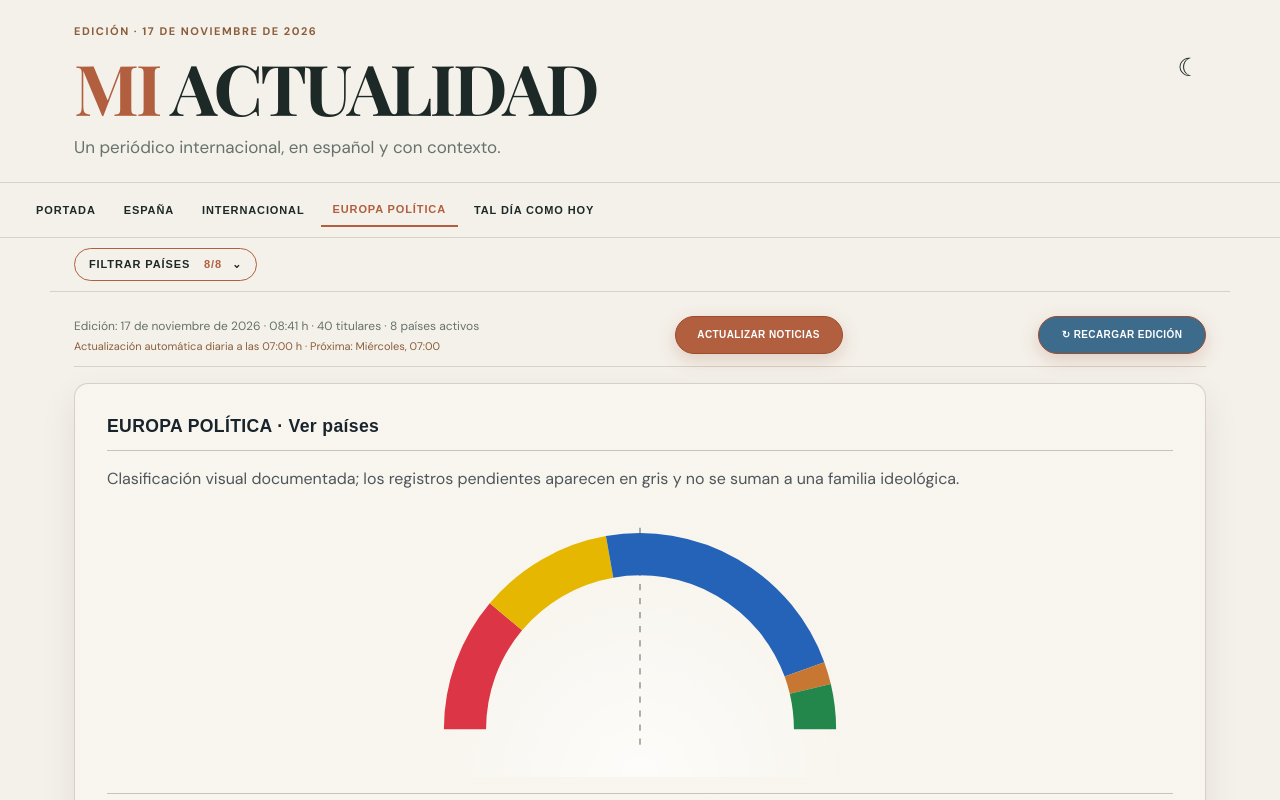
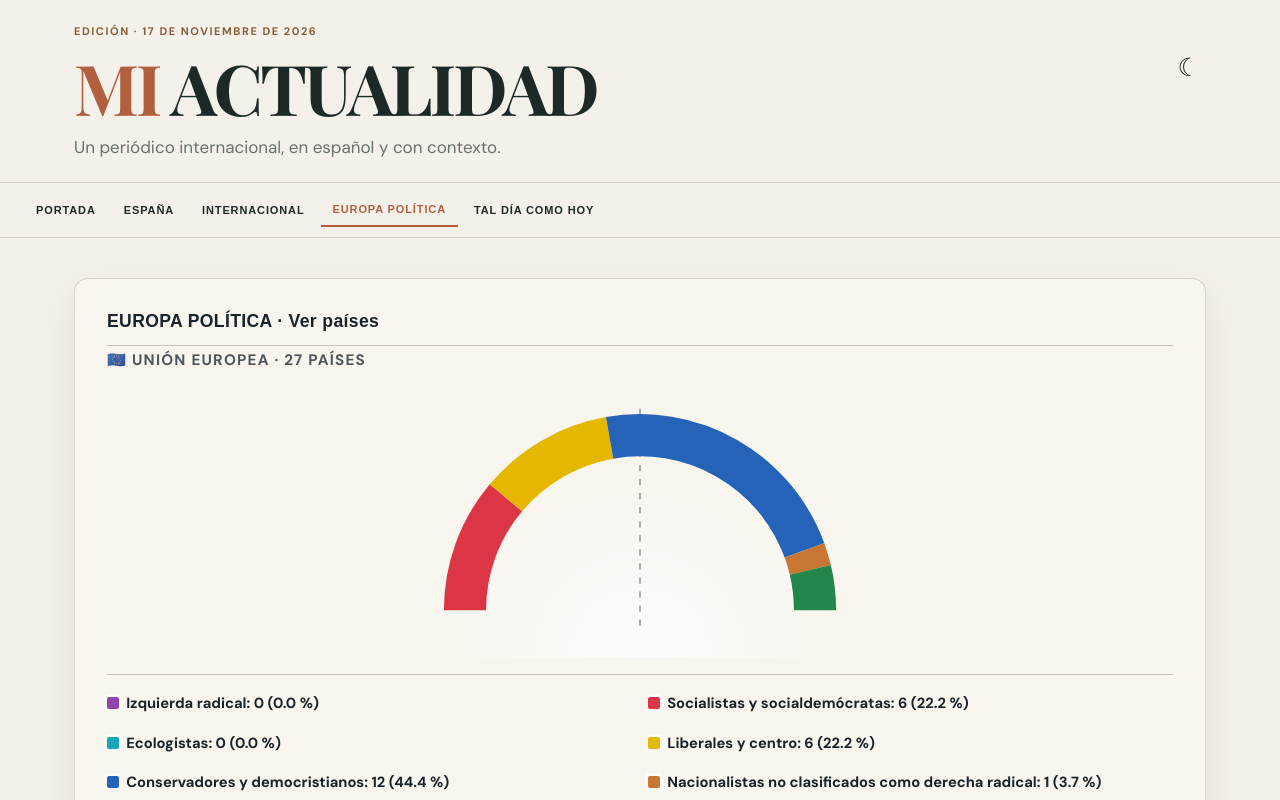
Before and after one commit to jalfpozuelo-alt/mi-actualidad, a React (Vite) app: page / in a window 1280 px wide. Both pictures are taken after a click on the button "EUROPA POLÍTICA". Shown: the top 800 px of the page. Built offline with nearby package versions, Linux system fonts and the light colour scheme.

Commit message:
Separar controles de noticias de secciones especiales
Oculta controles de noticias en las secciones especiales y mejora el encabezado del gráfico europeo.

```diff
--- a/src/EuropaPolitica.tsx
+++ b/src/EuropaPolitica.tsx
@@ -16,7 +16,7 @@ export default function EuropaPolitica(){
  const counts=useMemo(()=>Object.fromEntries(CATEGORY_KEYS.map(k=>[k,data?.governments.filter(g=>(g.status==='validated'&&g.category===k)||(k==='pending'&&g.status!=='validated')).length||0])) as Record<PoliticalCategory,number>,[data]);
  const total=data?.governments.length||0,validated=data?.governments.filter(g=>g.status==='validated'&&g.category&&g.category!=='pending').length||0;
  const arc=(key:PoliticalCategory)=>{const visible=CATEGORY_KEYS.filter(k=>counts[k]);const start=visible.slice(0,visible.indexOf(key)).reduce((a,k)=>a+counts[k],0)/Math.max(total,1)*180;const end=start+counts[key]/Math.max(total,1)*180;const p=(deg:number)=>({x:150-112*Math.cos(deg*Math.PI/180),y:138-112*Math.sin(deg*Math.PI/180)});const a=p(start),b=p(end);return <path key={key} d={`M ${a.x} ${a.y} A 112 112 0 ${end-start>180?1:0} 1 ${b.x} ${b.y}`} stroke={POLITICAL_CATEGORIES[key].color} strokeWidth="27" fill="none" onClick={()=>setSelected(key)}><title>{POLITICAL_CATEGORIES[key].label}: {counts[key]}</title></path>};
- return <section className="euPolitics" aria-label="Europa política"><button className="euTitle" onClick={()=>setSelected(null)}>EUROPA POLÍTICA · Ver países</button><p>Clasificación visual documentada; los registros pendientes aparecen en gris y no se suman a una familia ideológica.</p>
+ return <section className="euPolitics" aria-label="Europa política"><button className="euTitle" onClick={()=>setSelected(null)}>EUROPA POLÍTICA · Ver países</button><p className="euSubhead">🇪🇺 Unión Europea · 27 países</p>
  {total?<><svg viewBox="0 0 300 165" role="img" aria-label="Distribución de gobiernos por categoría política"><line x1="150" y1="9" x2="150" y2="148" stroke="currentColor" strokeDasharray="4 5" opacity=".45"/>{CATEGORY_KEYS.filter(k=>counts[k]).map(arc)}</svg><div className="euTotals">{CATEGORY_KEYS.map(k=><span className="euTotal" key={k}><i style={{background:POLITICAL_CATEGORIES[k].color}}/>{POLITICAL_CATEGORIES[k].label}: {counts[k]} ({(counts[k]/Math.max(total,1)*100).toFixed(1)} %)</span>)}</div><div className="euLegend">{CATEGORY_KEYS.map(k=><button key={k} onClick={()=>setSelected(k)}><span style={{background:POLITICAL_CATEGORIES[k].color}}/>{POLITICAL_CATEGORIES[k].label}: {counts[k]}</button>)}</div></>:<p>No hay gobiernos publicados.</p>}
  <p className="euTimestamp">Datos verificados: {data?.verifiedAt?new Date(data.verifiedAt).toLocaleDateString('es-ES'):'pendientes'} · Validados: {validated}/27 · Pendientes: {total-validated}</p><button onClick={runUpdate} disabled={busy}>{busy?(pipeline?.label||'COMPROBANDO…'):'ACTUALIZAR GOBIERNOS'}</button>{busy&&pipeline&&<p className="euProgress">Progreso: {pipeline.progress}%</p>}{error&&<p role="alert">{error}. Se conservan los datos anteriores.</p>}
  <div className="euDetails"><h3>{selected?POLITICAL_CATEGORIES[selected].label:'Gobiernos por país'}</h3>{data?.governments.filter(g=>!selected||((g.status==='validated'?g.category:'pending')===selected)).map(g=><button className="euCountry" key={g.country} onClick={()=>setDetail(g)}><strong>{g.country}</strong> · {g.leader} · {g.status==='validated'&&g.category?POLITICAL_CATEGORIES[g.category].label:'Pendiente de verificación'}</button>)}</div>
--- a/src/europa-politica.css
+++ b/src/europa-politica.css
@@ -25,3 +25,5 @@
 .euCountry{color:var(--ink,#19232b);transition:background .15s ease,padding-left .15s ease}
 .euCountry:hover,.euCountry:focus-visible{padding-left:.55rem}
 @media(max-width:600px){.euPolitics{padding:1rem;border-radius:12px}.euTotals{gap:.35rem}.euTotal{font-size:.86rem}.euLegend button{box-shadow:none}}
+
+.euSubhead{margin:.2rem 0 1rem!important;color:color-mix(in srgb,var(--ink,#19232b) 68%,transparent);font-size:.95rem;letter-spacing:.08em;text-transform:uppercase;font-weight:700}
--- a/src/main.tsx
+++ b/src/main.tsx
@@ -14,6 +14,7 @@ const flags:Record<string,string>={España:'🇪🇸','Estados Unidos':'🇺🇸
 const readPrefs=()=>{try{return JSON.parse(localStorage.getItem('mi-actualidad-preferences')||'{}')}catch{return {}}};
 function App(){
  const [tab,setTab]=useState('PORTADA'); const [dark,setDark]=useState(readPrefs().dark||false); const [selected,setSelected]=useState<string[]>(readPrefs().countries||countries); const [filterOpen,setFilterOpen]=useState(false); const [notice,setNotice]=useState('Cargando titulares…'); const [updating,setUpdating]=useState(false); const [stories,setStories]=useState<Story[]>([]); const [lastChecked,setLastChecked]=useState<string|null>(null); const [pipeline,setPipeline]=useState('');
+ const isNewsTab=!['EUROPA POLÍTICA','TAL DÍA COMO HOY'].includes(tab);
  const {visible,cover}=useMemo(()=>{const general=s=>!['Tecnología','Medicina','Nutrición'].includes(s.section);const global=stories.filter(s=>selected.includes(s.country)&&general(s)).sort((a,b)=>(b.importance||0)-(a.importance||0)||(new Date(b.publishedAt||0).getTime()-new Date(a.publishedAt||0).getTime()));const cover=[];const countryCounts={};for(const story of global){const count=countryCounts[story.country]||0;if(count>=2)continue;cover.push(story);countryCounts[story.country]=count+1;if(cover.length===5)break;}const coverIds=new Set(cover.map(s=>s.id));const base=global.filter(s=>tab==='ESPAÑA'?s.country==='España':tab==='INTERNACIONAL'?s.country!=='España':tab==='PORTADA'?true:s.section.toUpperCase()===tab);const sorted=tab==='PORTADA'?global:base.filter(s=>!coverIds.has(s.id));if(tab==='INTERNACIONAL'){const counts={};return {cover,visible:sorted.filter(s=>{counts[s.country]=(counts[s.country]||0)+1;return counts[s.country]<=5})}}return {cover,visible:sorted}},[tab,selected,stories]);
  useEffect(()=>{try{localStorage.setItem('mi-actualidad-preferences',JSON.stringify({dark,countries:selected}))}catch{}},[dark,selected]);
  useEffect(()=>{fetch('./data/news-feed.json?version='+Date.now(),{cache:'no-store'}).then(r=>r.ok?r.json():null).then(x=>{if(x?.stories?.length){setStories(x.stories);setNotice('Titulares reales cargados desde fuentes abiertas. Pulsa cualquier titular para leer el original.')}else setNotice('No hay titulares disponibles en este momento.')}).catch(()=>setNotice('No se pudieron cargar titulares en este momento.'))},[]);
@@ -40,8 +41,8 @@ function App(){
  const nextUpdate=()=>{const next=new Date();next.setHours(7,0,0,0);if(next<=new Date())next.setDate(next.getDate()+1);return next.toLocaleString('es-ES',{weekday:'long',hour:'2-digit',minute:'2-digit'}).replace(/^./,c=>c.toUpperCase())};
  return <div className={dark?'app dark':'app'}><header><div className="eyebrow">EDICIÓN · {edition.toUpperCase()}</div><div className="brand"><span>MI</span> ACTUALIDAD <button onClick={()=>setDark(!dark)} aria-label="Cambiar modo">{dark?'☼':'☾'}</button></div><p className="dek">Un periódico internacional, en español y con contexto.</p></header>
  <nav aria-label="Secciones">{tabs.map(t=><button className={tab===t?'active':''} onClick={()=>setTab(t)} key={t}>{t}</button>)}</nav>
- <div className="countryBar"><button className="filterToggle" onClick={()=>setFilterOpen(!filterOpen)} aria-expanded={filterOpen}>FILTRAR PAÍSES <span>{selected.length}/{countries.length}</span>⌄</button>{filterOpen&&<div className="countryMenu">{countries.map(c=><label key={c}><input type="checkbox" checked={selected.includes(c)} onChange={e=>setSelected(e.target.checked?[...selected,c]:selected.filter(x=>x!==c))}/>{flags[c]} {c}</label>)}<button className="closeFilter" onClick={()=>setFilterOpen(false)}>LISTO</button></div>}</div>
- <main><div className="toolbar"><div><span>Edición: {edition}{editionTime&&<> · {editionTime} h</>} · {stories.filter(s=>!['Tecnología','Medicina','Nutrición'].includes(s.section)).length} titulares · {selected.length} países activos</span><small className="scheduleInfo">Actualización automática diaria a las 07:00 h · Próxima: {nextUpdate()}</small></div><button onClick={refresh} disabled={updating}>{updating?'COMPROBANDO…':'ACTUALIZAR NOTICIAS'}</button><button className="secondaryRefresh" onClick={()=>window.location.reload()} aria-label="Recargar edición">↻ RECARGAR EDICIÓN</button></div>{pipeline&&<div className="notice" aria-live="polite"><span>{pipeline}</span>{lastChecked&&<small className="lastChecked">Última comprobación: {lastChecked}</small>}</div>}
+ {isNewsTab&&<div className="countryBar"><button className="filterToggle" onClick={()=>setFilterOpen(!filterOpen)} aria-expanded={filterOpen}>FILTRAR PAÍSES <span>{selected.length}/{countries.length}</span>⌄</button>{filterOpen&&<div className="countryMenu">{countries.map(c=><label key={c}><input type="checkbox" checked={selected.includes(c)} onChange={e=>setSelected(e.target.checked?[...selected,c]:selected.filter(x=>x!==c))}/>{flags[c]} {c}</label>)}<button className="closeFilter" onClick={()=>setFilterOpen(false)}>LISTO</button></div>}</div>}
+ <main>{isNewsTab&&<><div className="toolbar"><div><span>Edición: {edition}{editionTime&&<> · {editionTime} h</>} · {stories.filter(s=>!['Tecnología','Medicina','Nutrición'].includes(s.section)).length} titulares · {selected.length} países activos</span><small className="scheduleInfo">Actualización automática diaria a las 07:00 h · Próxima: {nextUpdate()}</small></div><button onClick={refresh} disabled={updating}>{updating?'COMPROBANDO…':'ACTUALIZAR NOTICIAS'}</button><button className="secondaryRefresh" onClick={()=>window.location.reload()} aria-label="Recargar edición">↻ RECARGAR EDICIÓN</button></div>{pipeline&&<div className="notice" aria-live="polite"><span>{pipeline}</span>{lastChecked&&<small className="lastChecked">Última comprobación: {lastChecked}</small>}</div>}</>}
  {tab==='EUROPA POLÍTICA'?<EuropaPolitica/>:tab==='TAL DÍA COMO HOY'?<TalDia/>:tab==='PORTADA'?<><section className="hero"><p className="kicker">PORTADA</p><p>Titulares actuales de fuentes abiertas. Pulsa cualquier titular para leer el artículo original.</p></section><h2>Las cinco principales</h2><div className="grid">{cover.map(s=><Card s={s} key={s.id}/>)}</div></>:<><section className="sectionHead"><p className="kicker">{tab}</p><h1>Actualidad de {tab.toLowerCase()}</h1></section><div className="grid">{visible.map(s=><Card s={s} key={s.id}/>)}</div></>}
  <section className="settings"><h2>Preferencias</h2><p>El filtro de países está disponible arriba para consultarlo sin volver al final de la página.</p><div className="actions"><button onClick={exportConfig}>EXPORTAR CONFIGURACIÓN</button><label className="button">IMPORTAR CONFIGURACIÓN<input type="file" accept="application/json" onChange={importConfig}/></label></div></section></main><footer>MI ACTUALIDAD · Creado y editado por Alfonso Pozuelo · Producto editorial estático · Fuentes y resúmenes reales se incorporarán mediante GitHub Actions.</footer></div>;
 }
```
